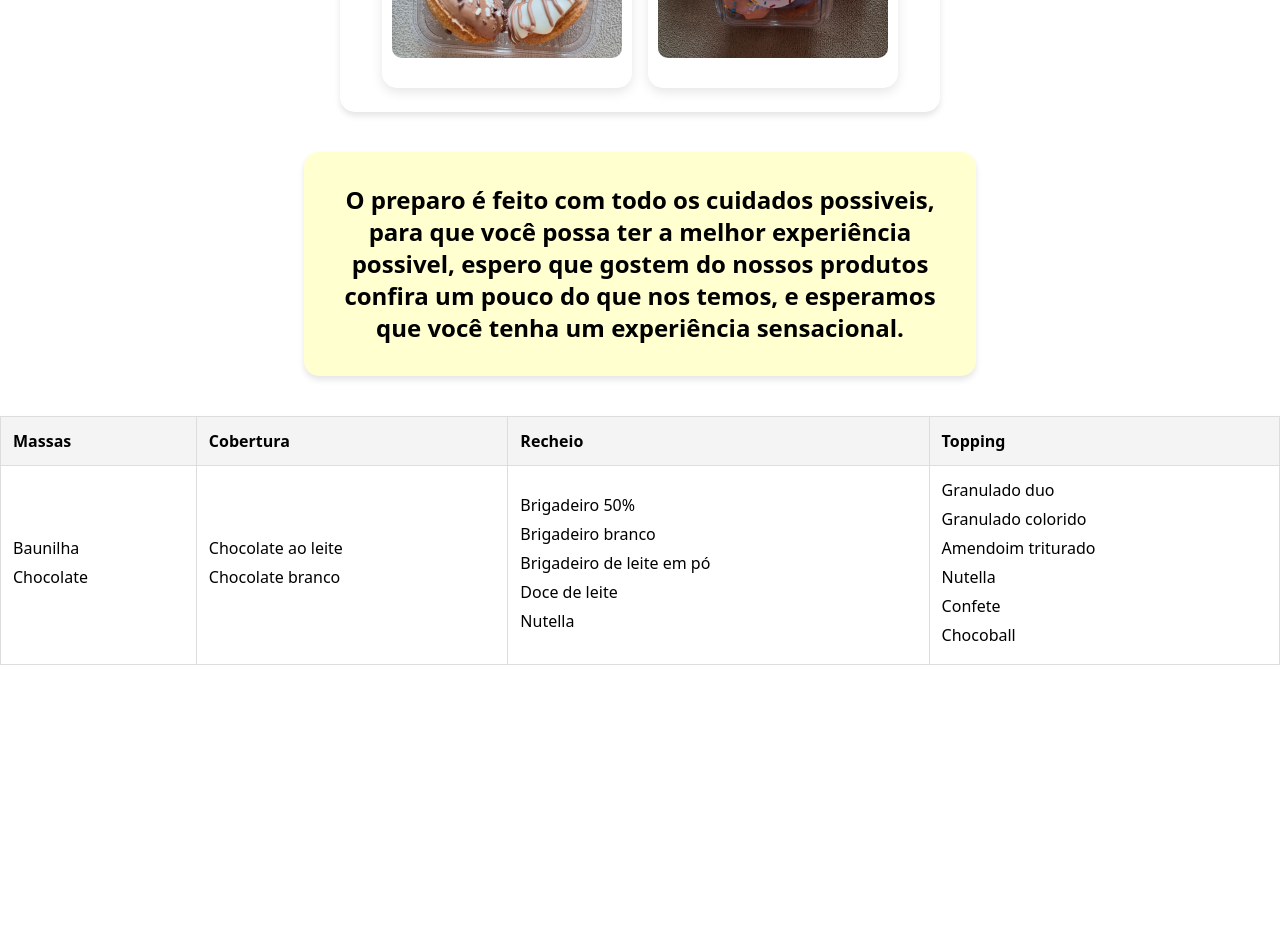
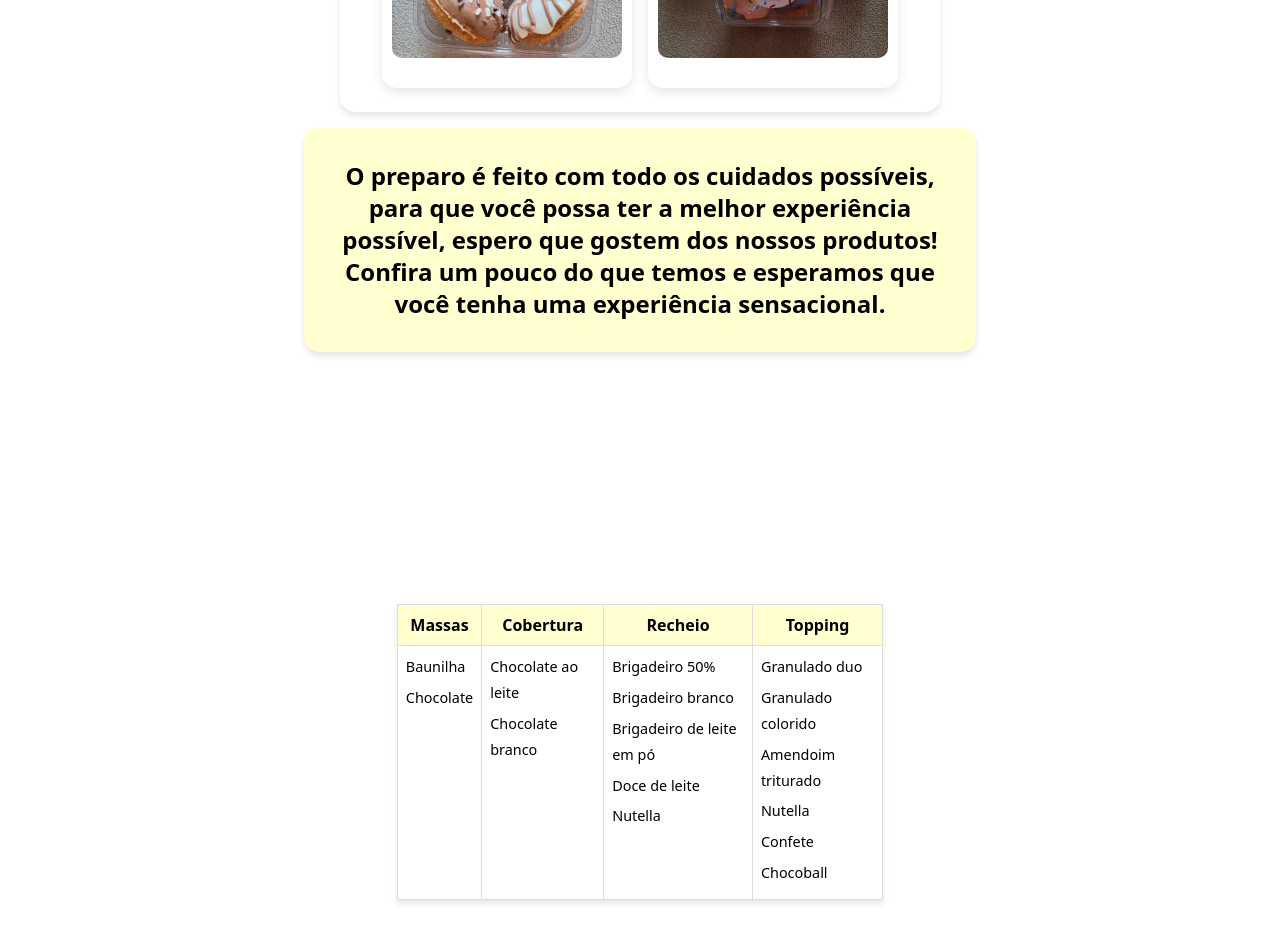
Before and after one commit to RamonFVM/LandingPage-FormigaDonuts, a Vue app: page / in a window 1280 px wide. Shown: the part 1620-2562 px from the top of the page. Before the commit the page ends 2285 px from the top, so only its background shows below. Built offline with nearby package versions, Linux system fonts and the light colour scheme.

Commit message:
começando a estilizao da lista

```diff
--- a/src/components/ListProducts.vue
+++ b/src/components/ListProducts.vue
@@ -1,34 +1,34 @@
 <template>
-    <div>
-      <table>
+  <div class="table-container">
+    <table class="w-1/2 border-collapse shadow-md my-5">
       <thead>
         <tr>
-            <th>Massas</th>
-            <th>Cobertura</th>
-            <th>Recheio</th>
-            <th>Topping</th>
+          <th class="bg-[#ffffd0] p-2 text-left border border-gray-300">Massas</th>
+          <th class="bg-[#ffffd0] p-2 text-left border border-gray-300">Cobertura</th>
+          <th class="bg-[#ffffd0] p-2 text-left border border-gray-300">Recheio</th>
+          <th class="bg-[#ffffd0] p-2 text-left border border-gray-300">Topping</th>
         </tr>
       </thead>
       <tbody>
-          <tr>
-            <td>
-              <ul>
-                <li v-for="(massa, index) in massas" :key="index">{{ massa }}</li>
+        <tr class="hover:bg-gray-50">
+          <td class="p-2">
+            <ul class="list-none p-0 m-0 flex flex-col">
+              <li v-for="(massa, index) in massas" :key="index" class="mb-1 text-sm leading-6">{{ massa }}</li>
             </ul>
           </td>
-            <td>
-              <ul>
-                <li v-for="(cobertura, index) in coberturas" :key="index">{{ cobertura }}</li>
+          <td class="p-2">
+            <ul class="list-none p-0 m-0 flex flex-col">
+              <li v-for="(cobertura, index) in coberturas" :key="index" class="mb-1 text-sm leading-6">{{ cobertura }}</li>
             </ul>
           </td>
-            <td>
-              <ul>
-                <li v-for="(recheio, index) in recheios" :key="index">{{ recheio }}</li>
+          <td class="p-2">
+            <ul class="list-none p-0 m-0 flex flex-col">
+              <li v-for="(recheio, index) in recheios" :key="index" class="mb-1 text-sm leading-6">{{ recheio }}</li>
             </ul>
           </td>
-            <td>
-              <ul>
-                <li v-for="(topping, index) in toppings" :key="index">{{ topping }}</li>
+          <td class="p-2">
+            <ul class="list-none p-0 m-0 flex flex-col">
+              <li v-for="(topping, index) in toppings" :key="index" class="mb-1 text-sm leading-6">{{ topping }}</li>
             </ul>
           </td>
         </tr>
@@ -64,22 +64,26 @@
 </script>
 
 <style scoped>
-  table {
-    width: 100%;
-    border-collapse: collapse;
-    margin: 20px 0;
-    box-shadow: 0 4px 6px rgba(0, 0, 0, 0.1);
+
+.table-container {
+  display: flex;
+  justify-content: center;
+  align-items: center;
+  height: 100vh;
 }
 
-  th,
-  td {
-    padding: 12px;
+table {
+  width: 38%;
+  border-collapse: collapse;
+  box-shadow: 0 4px 6px rgba(0, 0, 0, 0.1);
+  margin: 20px 0;
+  height: 30%;
+}
+
+th, td {
+  padding: 8px;
   text-align: left;
   border: 1px solid #ddd;
-  }
-
-  th {
-    background-color: #f4f4f4;
 }
 
 tbody tr:hover {
@@ -89,9 +93,27 @@
 ul {
   list-style-type: none;
   padding: 0;
+  margin: 0;
+  height: 100%;
+  display: flex;
+  flex-direction: column;
 }
 
 li {
   margin-bottom: 5px;
+  font-size: 0.9rem;
+  line-height: 1.8;
+}
+
+th {
+  text-align: center;
+}
+
+td {
+  text-align: left;
+}
+
+th, td {
+  vertical-align: top;
 }
 </style>
--- a/src/components/MyBody.vue
+++ b/src/components/MyBody.vue
@@ -2,6 +2,7 @@
   <div class="relative h-screen">
 
     <div class="absolute inset-0 bg-cover bg-center filter blur-md" :style="{ backgroundImage: 'url(' + require('@/assets/background.jpeg') + ')' }"></div>
+
 
     <div class="flex justify-center items-center m-10 z-10">
       <div class="bg-[#ffffd0] p-8 rounded-lg shadow-lg max-w-2xl w-3/4">
@@ -19,21 +20,20 @@
       </div>
     </div>
 
-    <div class="inset-0 flex justify-center items-center m-10 z-20">
+
+    <div class="inset-0 flex justify-center items-center m-4 z-20">
       <div class="w-full max-w-4xl px-4 rounded-lg overflow-hidden shadow-lg p-6">
-
-          <DonutCard />
+        <DonutCard />
       </div>
     </div>
 
-
-    <div class="bg-[#ffffd0] p-8 rounded-lg shadow-lg max-w-2xl w-3/4 flex justify-center items-center m-10 z-10 mx-auto">
-       <p class="text-center font-bold text-2xl">
-        O preparo é feito com todo os cuidados possiveis, para que você possa ter a melhor experiência possivel, espero que gostem do nossos produtos <br>
-        confira um pouco do que nos temos, e esperamos que você tenha um experiência sensacional.
-       </p>
+    <div class="bg-[#ffffd0] p-8 rounded-lg shadow-lg max-w-2xl w-3/4 flex justify-center items-center m-0 z-10 mx-auto">
+      <p class="text-center font-bold text-2xl">
+        O preparo é feito com todo os cuidados possíveis, para que você possa ter a melhor experiência possível, espero que gostem dos nossos produtos! <br />
+        Confira um pouco do que temos e esperamos que você tenha uma experiência sensacional.
+      </p>
     </div>
-    <ListProducts/>
+    <ListProducts class="mt-0" />
   </div>
 </template>
 
```
Lines whose indentation alone changed are shown as unchanged.
